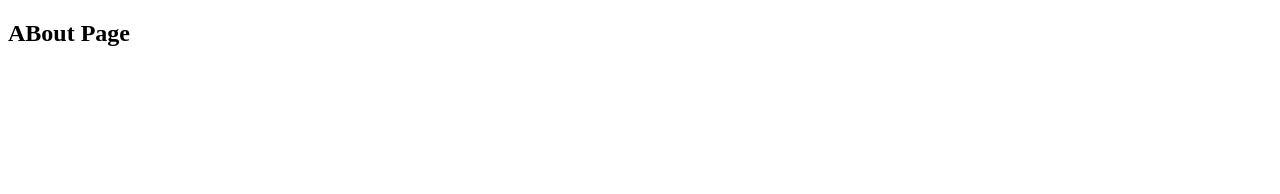
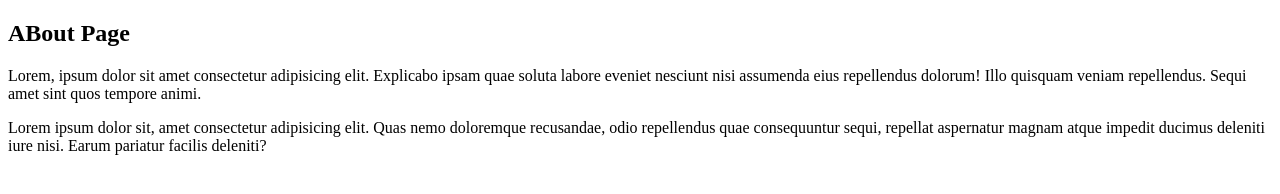
Before and after one commit to sumitmern123/mypro, a plain HTML site: page about.html in a window 1280 px wide. Drawn offline with Linux system fonts and the light colour scheme.

Commit message:
testing 1 commit

```diff
--- a/about.html
+++ b/about.html
@@ -8,5 +8,7 @@
 </head>
 <body>
     <h2> ABout Page</h2>
+    <p> Lorem, ipsum dolor sit amet consectetur adipisicing elit. Explicabo ipsam quae soluta labore eveniet nesciunt nisi assumenda eius repellendus dolorum! Illo quisquam veniam repellendus. Sequi amet sint quos tempore animi.</p>
+    <p> Lorem ipsum dolor sit, amet consectetur adipisicing elit. Quas nemo doloremque recusandae, odio repellendus quae consequuntur sequi, repellat aspernatur magnam atque impedit ducimus deleniti iure nisi. Earum pariatur facilis deleniti?</p>
 </body>
 </html>
```
Also changed, not shown: 1 other file.
